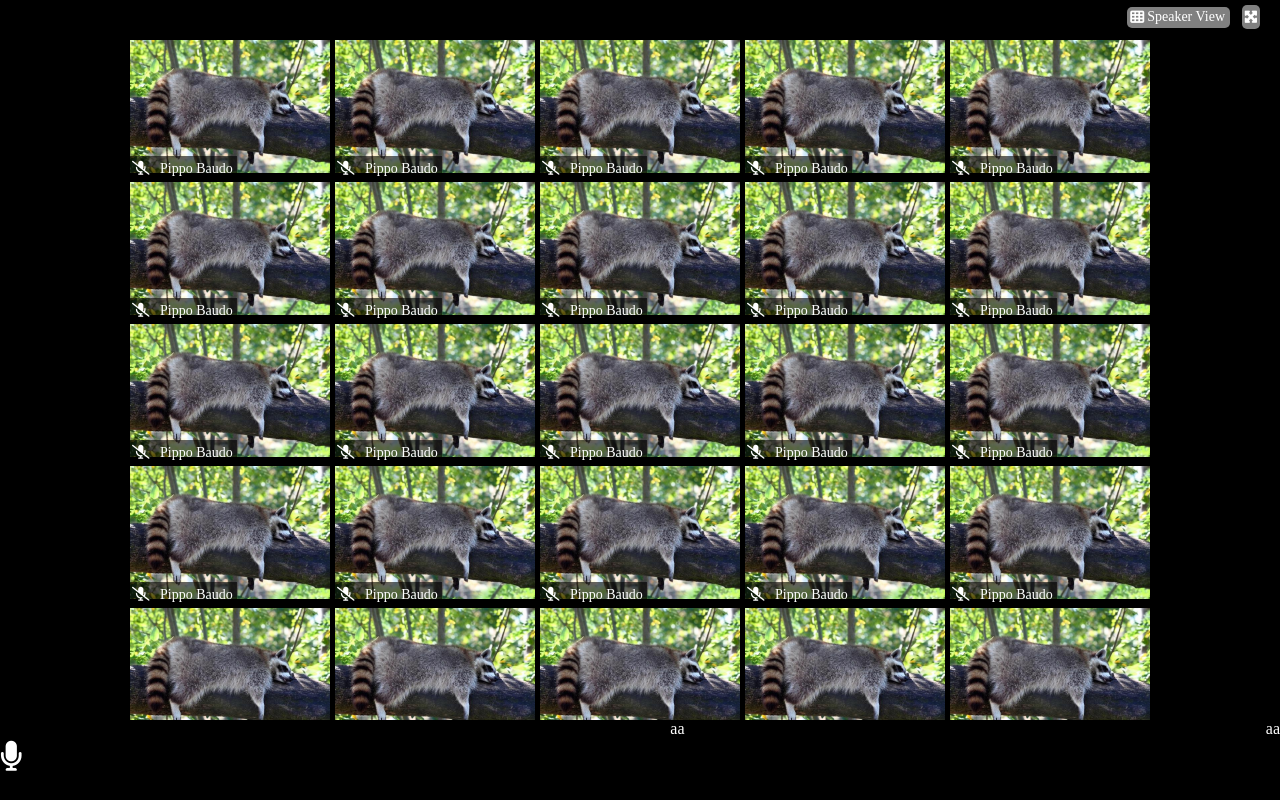
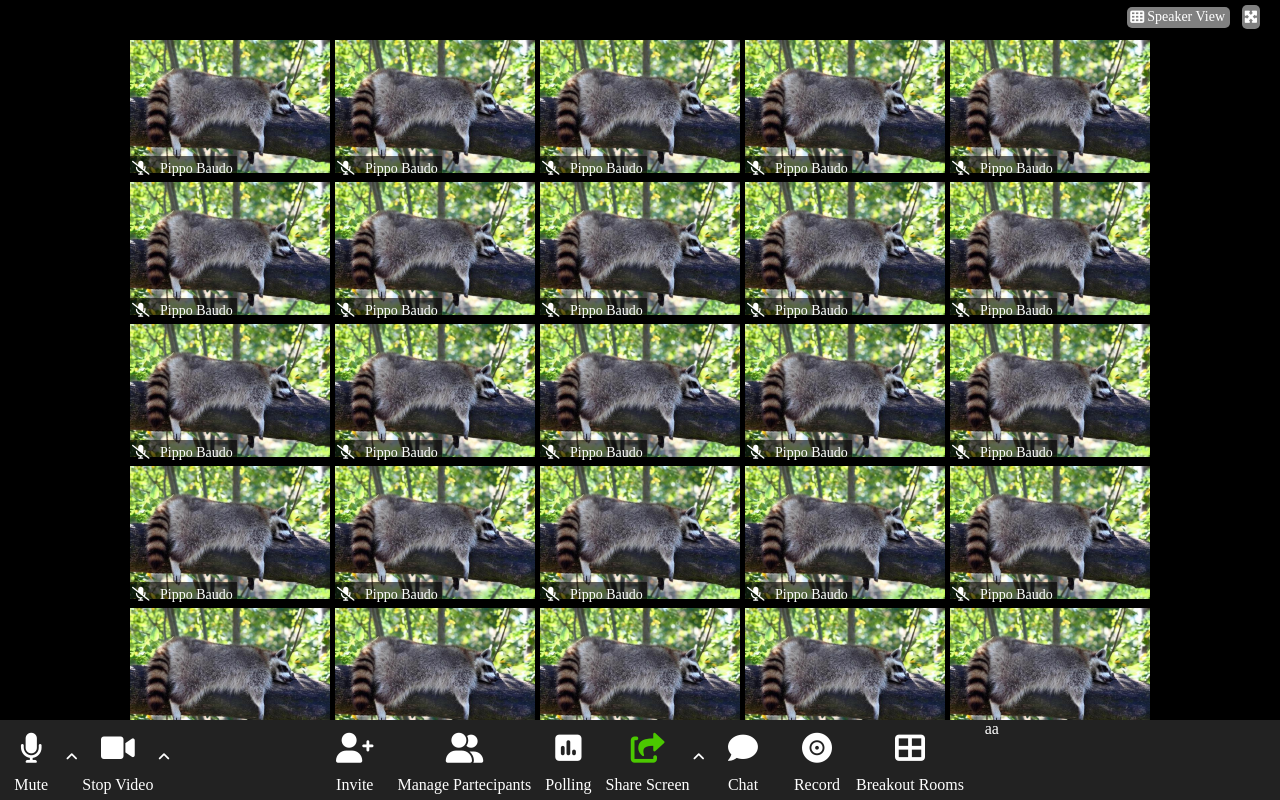
Before and after one commit to AndreaZanfretta/html-css-zoom, a plain HTML site: page index.html in a window 1280 px wide. Drawn offline with Linux system fonts and the light colour scheme.

Commit message:
parte sinistra e centrale del footer aggiunta

```diff
--- a/css/style.css
+++ b/css/style.css
@@ -94,7 +94,7 @@ main{
 .footer-nav{
     width: 100%;
     height: 80px;
-    background-color: black;
+    background-color: #222222;
     position: fixed;
 }
 .footer-container{
@@ -106,9 +106,35 @@ main{
     color: white;
 }
 .left{
-    font-size: 20px;
-    line-height: 80px;
+    width: 30%;
 }
-.fa-microphone, .fa-video{
+.center{
+    width: 70%;
+    text-align: center;
+}
+.right{
+    width: 30%;
+
+}
+ ul{
+    list-style: none;
+}
+ ul li{
+    display: inline-block;
+    text-align: center;
+    vertical-align: middle;
+}
+.fa-microphone, .fa-video, .fa-user-plus, .fa-user-group, .fa-square-poll-vertical, .fa-share-from-square, .fa-comment, .fa-record-vinyl, .fa-table-cells-large, .fa-ellipsis  {
     font-size: 30px;
+    padding: 13px 10px;
+    margin: 0 10px;
 }
+.fa-angle-up{
+    font-size: 14px;
+}
+.fa-share-from-square{
+    color: #4BC800;
+}
+ ul li p{
+    font-size: 16px;
+}
--- a/index.html
+++ b/index.html
@@ -376,15 +376,61 @@
         <nav class="footer-nav">
             <div class="footer-container">
                 <div class="left">
+                    <ul>
+                        <li>
                             <i class="fa-solid fa-microphone"></i>
                             <p>Mute</p>
+                        </li>
+                        <li>
                             <i class="fa-solid fa-angle-up"></i>
+                        </li>
+                        <li>
                             <i class="fa-solid fa-video"></i>
                             <p>Stop Video</p>
+                        </li>
+                        <li>
                             <i class="fa-solid fa-angle-up"></i>
+                        </li>
+                    </ul>
                 </div>
                 <div class="center">
-                    aa
+                    <ul>
+                        <li>
+                            <i class="fa-solid fa-user-plus"></i>
+                            <p>Invite</p>
+                        </li>
+                        <li>
+                            <i class="fa-solid fa-user-group"></i>
+                            <p>Manage Partecipants</p>
+                        </li>
+                        <li>
+                            <i class="fa-solid fa-square-poll-vertical"></i>
+                            <p>Polling</p>
+                        </li>
+                        <li>
+                            <i class="fa-solid fa-share-from-square"></i>
+                            <p>Share Screen</p>
+                        </li>
+                        <li>
+                            <i class="fa-solid fa-angle-up"></i>
+                        </li>
+                        <li>
+                            <i class="fa-solid fa-comment"></i>
+                            <p>Chat</p>
+                        </li>
+                        <li>
+                            <i class="fa-solid fa-record-vinyl"></i>
+                            <p>Record</p>
+                        </li>
+                        <li>
+                            <i class="fa-solid fa-table-cells-large"></i>
+                            <p>Breakout Rooms</p>
+                        </li>
+                        <li>
+                            <i class="fa-solid fa-ellipsis"></i>
+                            <p>More</p>
+                        </li>
+                    </ul>
                 </div>
                 <div class="right">
                     aa
```
Lines whose indentation alone changed are shown as unchanged.
